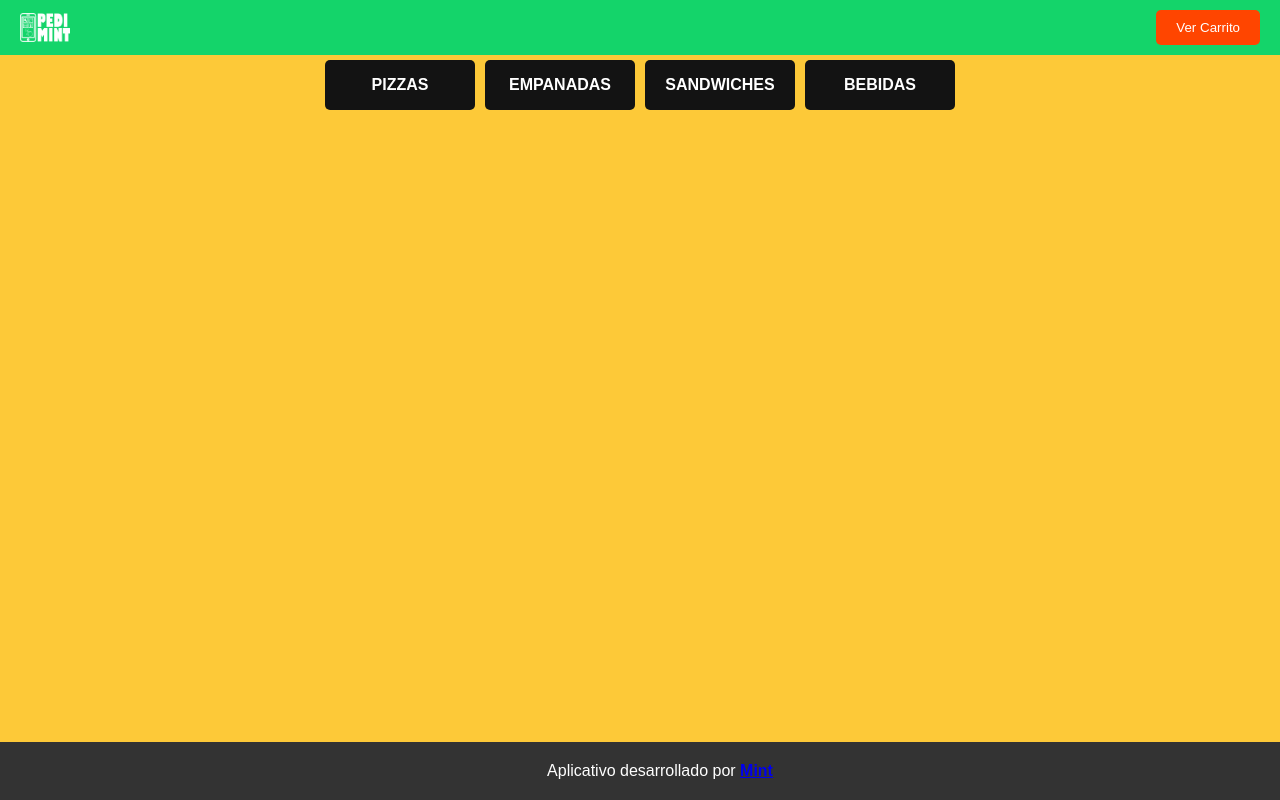
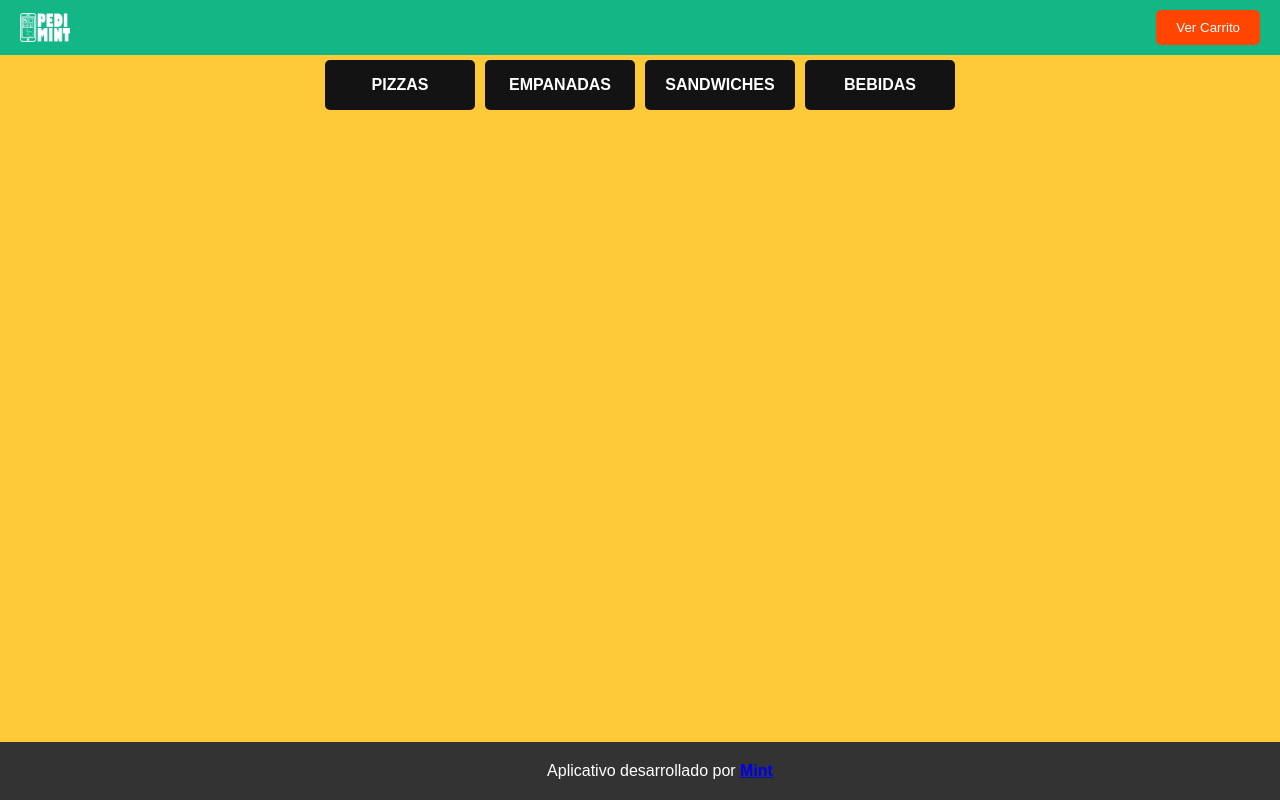
Before and after one commit to infogrupomint/laap, a plain HTML site: page index.html in a window 1280 px wide. Drawn offline with Linux system fonts and the light colour scheme; a web font is replaced by a local one.

Commit message:
Add files via upload

```diff
--- a/styles.css
+++ b/styles.css
@@ -11,7 +11,7 @@ header {
   justify-content: space-between;
   align-items: center;
   padding: 10px 20px;
-  background-color: #14d46a;
+  background-color: #13b685;
   color: white;
   font-family: "Sansita Swashed", system-ui;
 }
```
